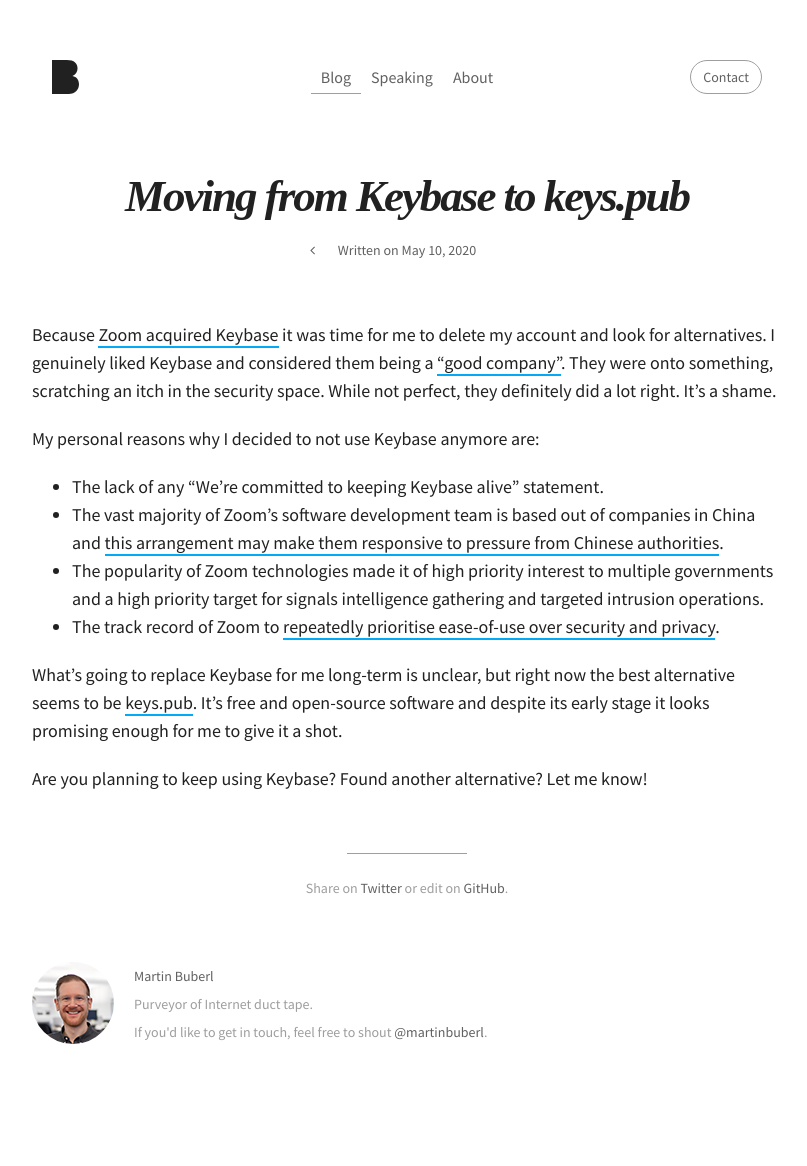
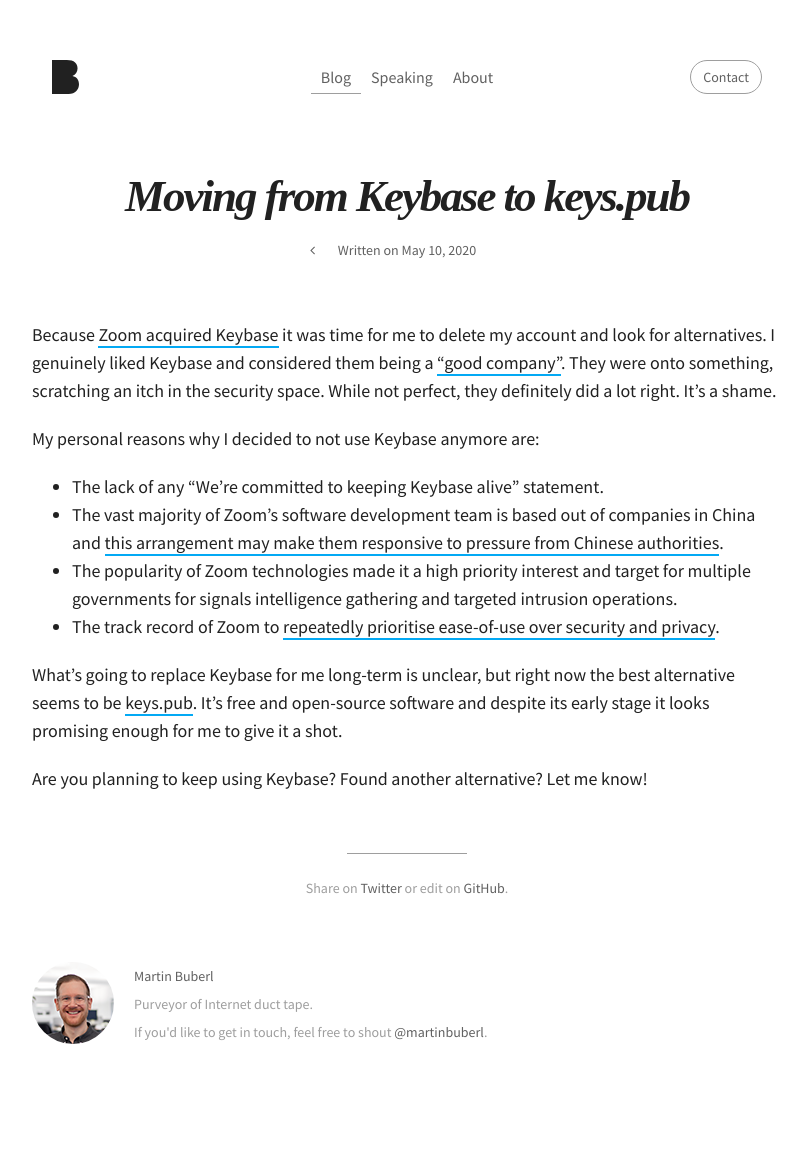
Before and after one commit to martinbuberl/martinbuberl.github.io, a Jekyll site: the page built from docs/_posts/2020-05-10-moving-from-keybase-to-keys-pub.md, in a window 1280 px wide. Shown: the whole page, without its empty margins (233-1040 px from the left). Built offline with Jekyll 4.4.1, drawn with Linux system fonts in a browser that asks for light colours; nearby versions of some CDN libraries; some web fonts are replaced.

Commit message:
Simplified the sentence

```diff
--- a/docs/_posts/2020-05-10-moving-from-keybase-to-keys-pub.md
+++ b/docs/_posts/2020-05-10-moving-from-keybase-to-keys-pub.md
@@ -13,7 +13,7 @@ My personal reasons why I decided to not use Keybase anymore are:
 
 - The lack of any “We're committed to keeping Keybase alive” statement.
 - The vast majority of Zoom's software development team is based out of companies in China and <a target="_blank" href="https://www.theguardian.com/uk-news/2020/apr/24/uk-government-told-not-to-use-zoom-because-of-china-fears">this arrangement may make them responsive to pressure from Chinese authorities</a>.
-- The popularity of Zoom technologies made it of high priority interest to multiple governments and a high priority target for signals intelligence gathering and targeted intrusion operations.
+- The popularity of Zoom technologies made it a high priority interest and target for multiple governments for signals intelligence gathering and targeted intrusion operations.
 - The track record of Zoom to <a target="_blank" href="https://hn.algolia.com/?q=zoom">repeatedly prioritise ease-of-use over security and privacy</a>.
 
 What's going to replace Keybase for me long-term is unclear, but right now the best alternative seems to be <a target="_blank" href="https://keys.pub/">keys.pub</a>. It's free and open-source software and despite its early stage it looks promising enough for me to give it a shot.
```
